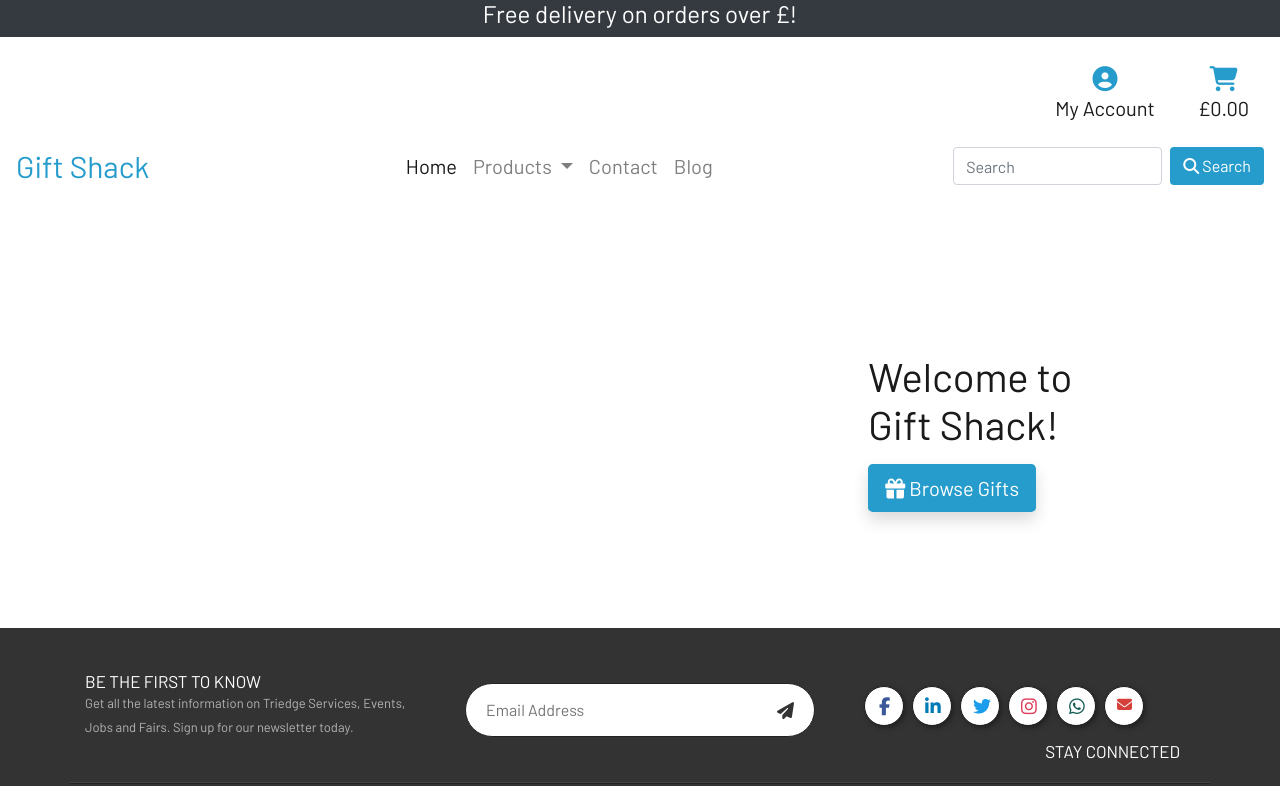
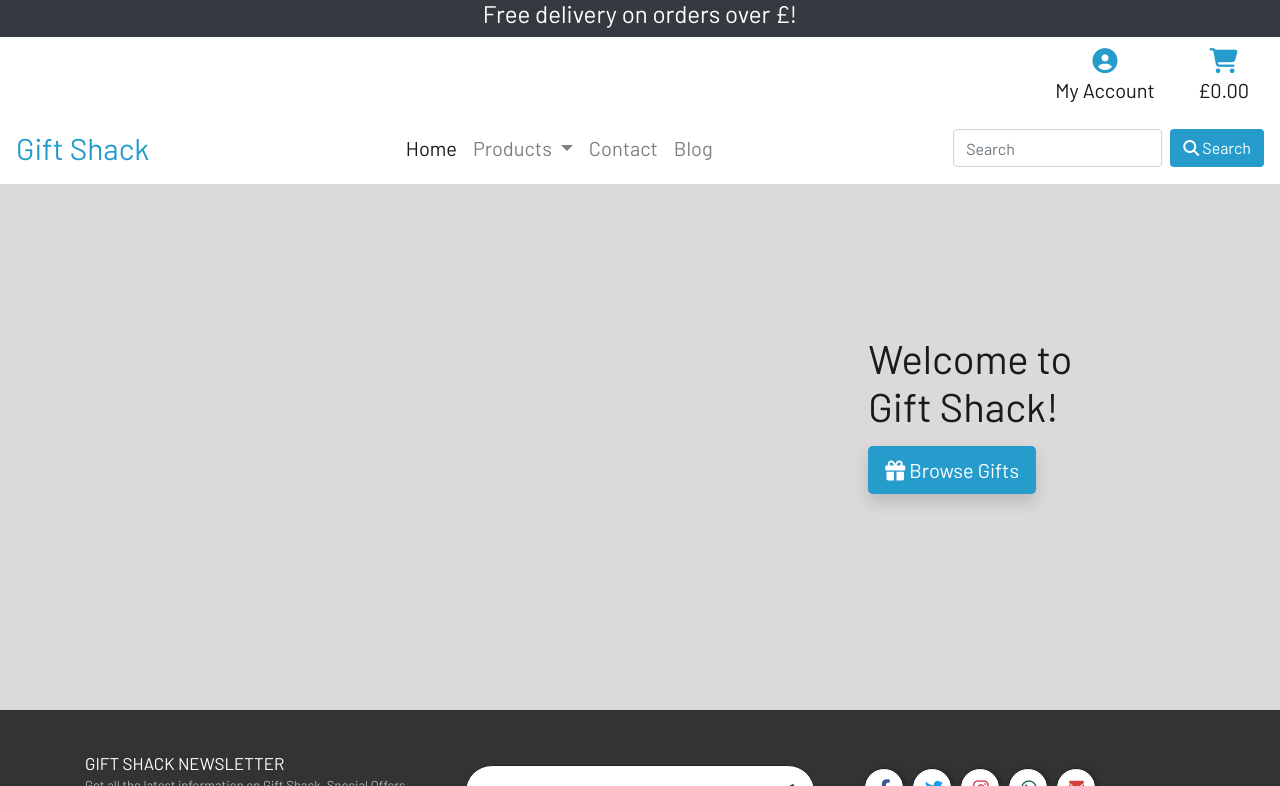
Before and after one commit to JohnW876/gift-shack, a Django app: page / in a window 1280 px wide. Shown: the top 786 px of the page. Run offline with Django 3.2, Linux system fonts and the light colour scheme; some libraries are stand-ins or nearby versions.

Commit message:
Fix margin issue on home and index and update footer headings

```diff
--- a/static/css/base.css
+++ b/static/css/base.css
@@ -8,10 +8,11 @@ body {
     height: 100vh;
     display:flex;
     flex-direction: column;
+    background-color: rgb(219, 217, 217);
 }
 
 .account-icons {
-    margin-top: 18px;
+    margin-top: 0px;
 }
 
 .btn {
@@ -54,7 +55,7 @@ body {
 }
 
 .browse-btn {
-    margin-bottom: 100px;
+    margin-bottom: 200px;
 }
 
 
--- a/templates/base.html
+++ b/templates/base.html
@@ -130,16 +130,15 @@
         <div class="container first_class">
             <div class="row">
                 <div class="col-md-4 col-sm-6">
-          <h3>BE THE FIRST TO KNOW</h3>
-          <p>Get all the latest information on  Triedge Services, Events, Jobs
-            and Fairs. Sign up for our newsletter today.</p>
+                    <h3>GIFT SHACK NEWSLETTER</h3>
+                    <p>Get all the latest information on Gift Shack, Special Offers, Deals
+                        and New Products. Sign up for our newsletter today!</p>
                 </div>
                 <div class="col-md-4 col-sm-6">
                     <form class="newsletter">
                         <input type="text" placeholder="Email Address">
                                                                         <button class="newsletter_submit_btn" type="submit"><i class="fa fa-paper-plane"></i></button>
                     </form>
-
                 </div>
                 <div class="col-md-4 col-sm-6">
                 <div class="col-md-12">
@@ -148,9 +147,7 @@
                     <li class="round-btn btn-facebook"><a href="#"><i class="fab fa-facebook-f"></i></a>
 
                     </li>
-          <li class="round-btn btn-linkedin"><a href="#"><i class="fab fa-linkedin-in" aria-hidden="true"></i></a>
 
-          </li>
                     <li class="round-btn btn-twitter"><a href="#"><i class="fab fa-twitter" aria-hidden="true"></i></a>
 
                     </li>
@@ -167,7 +164,7 @@
             </div>
                 </div>
                 <div class="clearfix"></div>
-        <div class="col-md-12"><h3 style="text-align: right;">Stay Connected</h3></div>
+                <div class="col-md-12"></div>
                 </div>
             </div>
         </div>
@@ -178,16 +175,16 @@
 
                 <div class="footer-logo"><img src="http://localhost/lrn/img/footer_logo.png" alt="logo">
                 </div>
-          <p>Your one-stop career platform to find Jobs, Internships, Professional Trainings, Projects, and Volunteering Opportunities.</p>
+                <p>Gift Shack </p>
                 </div>
                 <div class="col-md-2 col-sm-6">
-          <h3>Quick  LInks</h3>
+                <h3>QUICK LINKS</h3>
                 <ul class="footer-links">
                     <li><a href="#">Home</a>
                     </li>
                     <li><a href="#">About us</a>
                     </li>
-            <li><a href="#">Triedge Partners</a>
+                    <li><a href="#">FAQs</a>
                     </li>
                     <li><a href="#">Contact Us</a>
                     </li>
@@ -195,33 +192,33 @@
                     </li>
                     <li><a href="#" target="_blank">Privacy Policy</a>
                     </li>
-            <li><a href="#">Sitemap</a>
+                    <li><a href="#">Returns Policy</a>
                     </li>
                 </ul>
                 </div>
                 <div class="col-md-3 col-sm-6">
                 <h3>OUR SERVICES</h3>
                 <ul class="footer-category">
-            <li><a href="#">Fresher Jobs</a>
+                    <li><a href="#">List</a>
                     </li>
-            <li><a href="#">InternEdge - Internships &amp; Projects </a>
+                    <li><a href="#">A </a>
                     </li>
-            <li><a href="#">Resume Edge - Resume Writing Services</a>
+                    <li><a href="#">B</a>
                     </li>
-            <li><a href="#">Readers Galleria - Curated Library</a>
+                    <li><a href="#">C</a>
                     </li>
-            <li><a href="#">Trideus - Campus Ambassadors</a>
+                    <li><a href="#">D</a>
                     </li>
                 </ul>
                 <div class="clearfix"></div>
                 </div>
                 <div class="col-md-3 col-sm-6">
-          <h3>triedge Events</h3>
+                <h3>GIFT SHACK BLOG</h3>
                 <ul class="footer-links">
-            <li><a href="#">Triedge Events</a>
+                    <li><a href="#">Tea & Coffee Designs.</a>
                     </li>
 
-            <li><a href="#">Jobs &AMP; Internship Fair 2019</a>
+                    <li><a href="#">New designs for 2021!</a>
                     </li>
                 </ul>
                 </div>
@@ -233,7 +230,7 @@
             <div class="row">
 
             <div class="container-fluid">
-      <div class="copyright"> Copyright 2019 | All Rights Reserved by TRIEDGE Solutions Pvt. Ltd.</div>
+            <div class="copyright"> Copyright 2021 | All Rights Reserved by Gift Shack / J Withey.</div>
             </div>
 
     </div>
```
Lines whose indentation alone changed are shown as unchanged.
